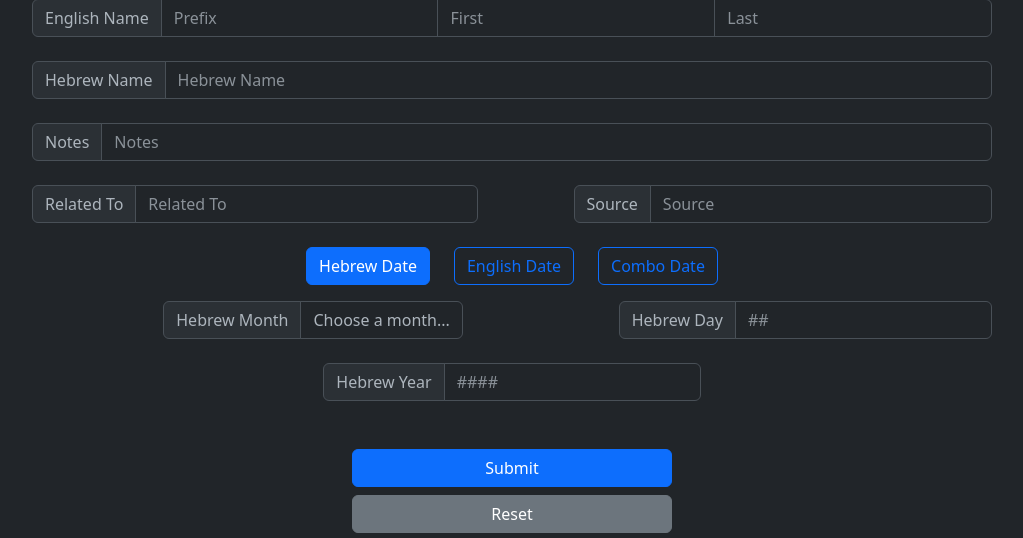
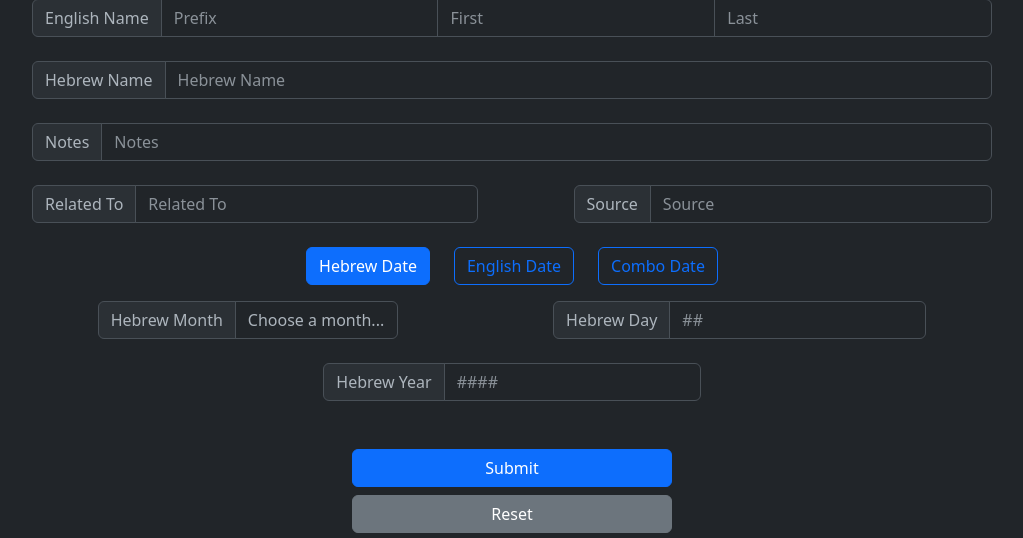
Before and after one commit to YDruxman/Yahrtzeits, a PHP site: page /php/singleEntry.php in a window 1280 px wide. Shown: the part 155-693 px from the top of the page, without its empty margins (128-1151 px from the left). Run offline with PHP 8.4, Linux system fonts and the light colour scheme.

Commit message:
Fixed alignment issue with singleEntry.php

```diff
--- a/php/singleEntry.php
+++ b/php/singleEntry.php
@@ -94,14 +94,14 @@
                 </div>
             </div>
 
-            <div class="form-group">
+            <div class="form-group mx-auto">
                 <div class="input-group">
                     <div class="input-group-text">Hebrew Day</div>
                     <input type="text" id="hebrew-hebrewDay" class="form-control" placeholder="##"
                            aria-label="Username">
                 </div>
             </div>
-            <div class="form-group">
+            <div class="form-group mx-auto">
                 <div class="input-group">
                     <div class="input-group-text">Hebrew Year</div>
                     <input type="text" id="hebrew-hebrewYear" class="form-control" placeholder="####"
```
